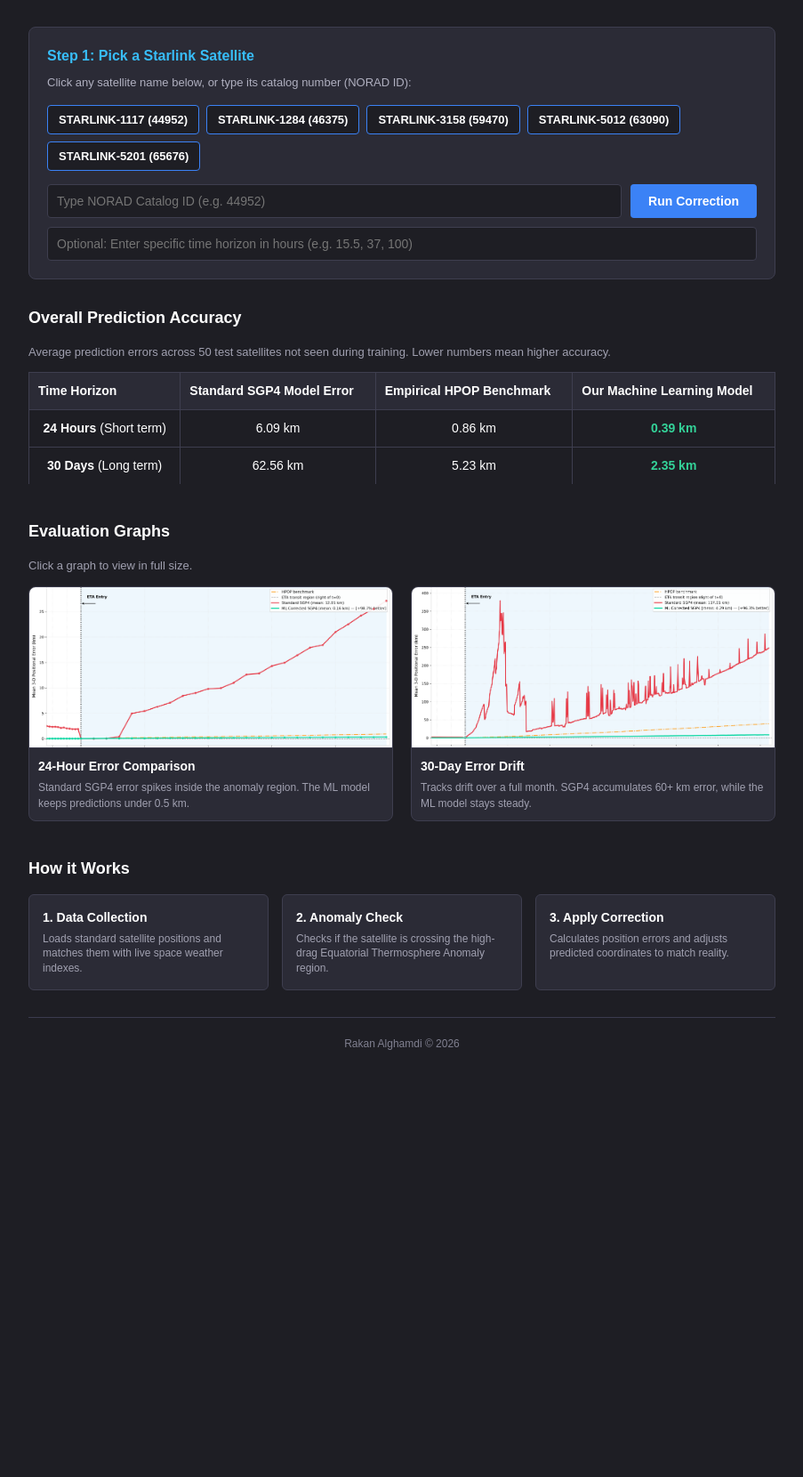
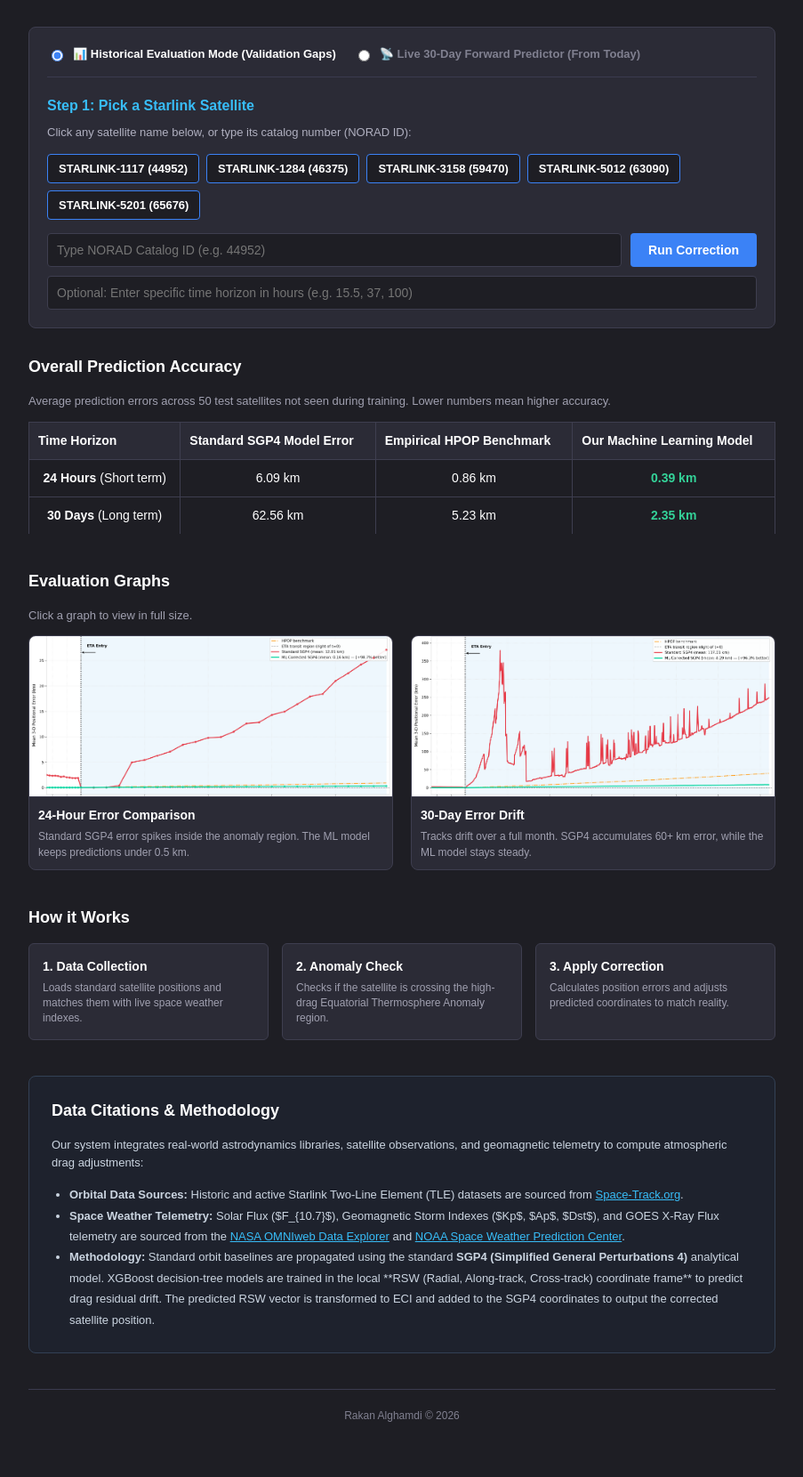
Before and after one commit to RakanCoder67/ETA_PREDICTION, a FastAPI app: page / in a window 1280 px wide. Shown: the part 198-1858 px from the top of the page at 89% size, without its empty margins (188-1091 px from the left). Before the commit the page ends 1378 px from the top, so only its background shows below. Run offline with FastAPI, Linux system fonts and the light colour scheme.

Commit message:
Add Data Citations & Methodology section, and introduce Live 30-Day Forward Predictor mode starting from Today

```diff
--- a/app.py
+++ b/app.py
@@ -59,6 +59,7 @@
 class PredictRequest(BaseModel):
     norad_id: int
     custom_hours: float | None = None
+    live_mode: bool = False
 
 # ---------------------------------------------------------------------------
 # Routes
@@ -138,9 +139,10 @@
         "Dst": float(sw_snap.get("Dst", 0.0)),
     }
 
-    # Check ETA status at epoch
+    # Check ETA status at epoch (or NOW in live mode)
     try:
-        jd0, fr0 = datetime_to_jd(tle_epoch.to_pydatetime())
+        ref_time = now_utc if req.live_mode else tle_epoch.to_pydatetime()
+        jd0, fr0 = datetime_to_jd(ref_time)
         _, r0, v0 = satrec.sgp4(jd0, fr0)
         lat0, lon0, alt0 = teme_to_geodetic(np.array(r0), jd0, fr0)
         from starlink_eta_corrector import get_geomagnetic_latitude
@@ -150,7 +152,11 @@
         in_eta_now = False
 
     # Build trajectory: key horizons
-    base_horizons = [24.0, 48.0, 72.0, 168.0, 360.0, 720.0]
+    if req.live_mode:
+        base_horizons = [0.0, 24.0, 48.0, 72.0, 168.0, 360.0, 720.0]
+    else:
+        base_horizons = [24.0, 48.0, 72.0, 168.0, 360.0, 720.0]
+
     if req.custom_hours is not None and req.custom_hours > 0:
         base_horizons.append(float(req.custom_hours))
 
@@ -160,7 +166,11 @@
     custom_point = None
 
     for h in HORIZONS_H:
-        t_target = tle_epoch.to_pydatetime() + timedelta(hours=h)
+        if req.live_mode:
+            t_target = now_utc + timedelta(hours=h)
+        else:
+            t_target = tle_epoch.to_pydatetime() + timedelta(hours=h)
+
         jd, fr = datetime_to_jd(t_target)
 
         # SGP4 baseline
@@ -170,7 +180,7 @@
 
         r_sgp4 = np.array(r_sgp4)
 
-        # ML corrected
+        # ML corrected (always propagate relative to standard start_epoch so BSTAR/time drift is model-consistent)
         try:
             r_ml, _, info = corrector.propagate_and_correct(satrec, tle_epoch.to_pydatetime(), t_target)
         except Exception:
@@ -211,5 +221,6 @@
         "space_weather": space_weather,
         "in_eta_now": bool(in_eta_now),
         "custom_point": custom_point,
+        "live_mode": bool(req.live_mode),
         "trajectory": trajectory,
     })
--- a/templates/index.html
+++ b/templates/index.html
@@ -438,7 +438,19 @@
 
     <!-- SIMULATOR TOOL -->
     <section class="tool-section">
-      <div class="step-title">Step 1: Pick a Starlink Satellite</div>
+      <!-- MODE SELECTOR -->
+      <div style="display: flex; gap: 20px; margin-bottom: 20px; border-bottom: 1px solid #3b3b4f; padding-bottom: 15px; flex-wrap: wrap;">
+        <label style="cursor: pointer; display: flex; align-items: center; gap: 8px; color: #ffffff; font-weight: bold; font-size: 13px;">
+          <input type="radio" name="sim-mode" value="evaluation" checked onchange="toggleSimMode()" style="accent-color: #3b82f6;" />
+          📊 Historical Evaluation Mode (Validation Gaps)
+        </label>
+        <label style="cursor: pointer; display: flex; align-items: center; gap: 8px; color: #808090; font-weight: bold; font-size: 13px;" id="mode-live-lbl">
+          <input type="radio" name="sim-mode" value="live" onchange="toggleSimMode()" style="accent-color: #06d6a0;" />
+          📡 Live 30-Day Forward Predictor (From Today)
+        </label>
+      </div>
+
+      <div class="step-title" id="step1-title">Step 1: Pick a Starlink Satellite</div>
       <p>Click any satellite name below, or type its catalog number (NORAD ID):</p>
 
       <div class="sat-picker">
@@ -485,6 +497,11 @@
       <!-- RESULTS PANEL -->
       <div id="results-block" class="results-block">
         <div class="step-title">Step 2: Satellite Correction Results</div>
+
+        <!-- Results Mode Banner -->
+        <div id="results-mode-banner" style="font-size: 13px; font-weight: bold; margin-bottom: 15px; padding: 8px 12px; border-radius: 4px;">
+          —
+        </div>
 
         <!-- Summary cards grid -->
         <div class="summary-grid">
@@ -615,6 +632,19 @@
       </div>
     </section>
 
+    <!-- CITATIONS & METHODOLOGY -->
+    <section class="compare-section" style="margin-top: 40px; background-color: rgba(30, 41, 59, 0.4); border: 1px solid #334155; padding: 25px; border-radius: 8px; text-align: left;">
+      <h2 style="margin-top: 0; color: #ffffff; text-align: left;">Data Citations &amp; Methodology</h2>
+      <p style="font-size: 13px; color: #cbd5e1; line-height: 1.6;">
+        Our system integrates real-world astrodynamics libraries, satellite observations, and geomagnetic telemetry to compute atmospheric drag adjustments:
+      </p>
+      <ul style="color: #cbd5e1; font-size: 13px; padding-left: 20px; line-height: 1.8; margin-bottom: 0; text-align: left;">
+        <li><strong>Orbital Data Sources:</strong> Historic and active Starlink Two-Line Element (TLE) datasets are sourced from <a href="https://www.space-track.org" target="_blank" style="color: #38bdf8; text-decoration: underline;">Space-Track.org</a>.</li>
+        <li><strong>Space Weather Telemetry:</strong> Solar Flux ($F_{10.7}$), Geomagnetic Storm Indexes ($Kp$, $Ap$, $Dst$), and GOES X-Ray Flux telemetry are sourced from the <a href="https://omniweb.gsfc.nasa.gov" target="_blank" style="color: #38bdf8; text-decoration: underline;">NASA OMNIweb Data Explorer</a> and <a href="https://www.swpc.noaa.gov" target="_blank" style="color: #38bdf8; text-decoration: underline;">NOAA Space Weather Prediction Center</a>.</li>
+        <li><strong>Methodology:</strong> Standard orbit baselines are propagated using the standard <strong>SGP4 (Simplified General Perturbations 4)</strong> analytical model. XGBoost decision-tree models are trained in the local **RSW (Radial, Along-track, Cross-track) coordinate frame** to predict drag residual drift. The predicted RSW vector is transformed to ECI and added to the SGP4 coordinates to output the corrected satellite position.</li>
+      </ul>
+    </section>
+
     <!-- FOOTER -->
     <footer>
       Rakan Alghamdi &copy; 2026
@@ -631,6 +661,29 @@
        PAGE LOGIC
        ========================================================================== */
     let predictionsChart = null;
+
+    function toggleSimMode() {
+      const mode = document.querySelector('input[name="sim-mode"]:checked').value;
+      const liveLabel = document.getElementById('mode-live-lbl');
+      const evalLabel = document.querySelector('input[value="evaluation"]').parentNode;
+
+      if (mode === 'live') {
+        liveLabel.style.color = '#ffffff';
+        evalLabel.style.color = '#808090';
+        document.getElementById('step1-title').textContent = 'Step 1: Select Satellite & Future Target (Live mode)';
+        document.getElementById('custom-hours-input').placeholder = 'Optional: Future time offset from Today in hours (e.g. 12, 36, 720)';
+      } else {
+        liveLabel.style.color = '#808090';
+        evalLabel.style.color = '#ffffff';
+        document.getElementById('step1-title').textContent = 'Step 1: Pick a Starlink Satellite';
+        document.getElementById('custom-hours-input').placeholder = 'Optional: Enter specific time horizon in hours (e.g. 15.5, 37, 100)';
+      }
+
+      const inputVal = document.getElementById('norad-input').value.trim();
+      if (inputVal) {
+        runPrediction();
+      }
+    }
 
     function selectSat(id) {
       document.getElementById('norad-input').value = id;
@@ -657,6 +710,8 @@
 
       const customHoursInput = document.getElementById('custom-hours-input').value.trim();
       const customHours = customHoursInput ? parseFloat(customHoursInput) : null;
+      const simMode = document.querySelector('input[name="sim-mode"]:checked').value;
+      const isLiveMode = (simMode === 'live');
 
       document.getElementById('predict-btn').disabled = true;
       document.getElementById('loading-spinner').style.display = 'block';
@@ -664,7 +719,7 @@
       document.getElementById('results-block').style.display = 'none';
 
       try {
-        const reqBody = { norad_id: noradId };
+        const reqBody = { norad_id: noradId, live_mode: isLiveMode };
         if (customHours !== null && !isNaN(customHours) && customHours > 0) {
           reqBody.custom_hours = customHours;
         }
@@ -697,6 +752,24 @@
     }
 
     function populateResults(data) {
+      // Results Mode Banner
+      const banner = document.getElementById('results-mode-banner');
+      if (data.live_mode) {
+        banner.style.color = '#06d6a0';
+        banner.style.borderColor = '#06d6a0';
+        banner.style.backgroundColor = 'rgba(6, 214, 160, 0.08)';
+        banner.style.borderStyle = 'dashed';
+        banner.style.borderWidth = '1px';
+        banner.textContent = '📡 Live 30-Day Forward Predictor (Propagating target positions starting Today)';
+      } else {
+        banner.style.color = '#3b82f6';
+        banner.style.borderColor = '#3b82f6';
+        banner.style.backgroundColor = 'rgba(59, 130, 246, 0.08)';
+        banner.style.borderStyle = 'dashed';
+        banner.style.borderWidth = '1px';
+        banner.textContent = '📊 Historical Evaluation Mode (Comparing predicted drift to historic TLE observations)';
+      }
+
       // Summary cards
       document.getElementById('summary-sat-name').textContent = data.satellite_name;
       document.getElementById('summary-sat-id').textContent = `NORAD Catalog ID: ${data.norad_id} | Epoch: ${data.tle_epoch.replace('T', ' ').replace('Z', ' UTC')}`;
@@ -730,6 +803,7 @@
 
       // Chart mapping
       const chartLabels = data.trajectory.map(p => {
+        if (p.offset_hours === 0) return 'Today (Now)';
         const prefix = p.is_custom ? '★ +' : '+';
         return p.offset_hours < 168 ? `${prefix}${p.offset_hours}h` : `${prefix}${Number((p.offset_hours/24).toFixed(1))}d`;
       });
@@ -748,10 +822,10 @@
         data: {
           labels: chartLabels,
           datasets: [{
-            label: 'Position Error Fixed (km)',
+            label: data.live_mode ? 'Applied ML Orbit Shift (km)' : 'Position Error Fixed (km)',
             data: chartData,
-            borderColor: '#3b82f6',
-            backgroundColor: 'rgba(59, 130, 246, 0.1)',
+            borderColor: data.live_mode ? '#06d6a0' : '#3b82f6',
+            backgroundColor: data.live_mode ? 'rgba(6, 214, 160, 0.1)' : 'rgba(59, 130, 246, 0.1)',
             borderWidth: 2,
             pointBackgroundColor: pointColors,
             pointRadius: pointRadii,
@@ -784,7 +858,12 @@
       const tbody = document.getElementById('trajectory-table-body');
       tbody.innerHTML = '';
       data.trajectory.forEach(pt => {
-        const horizonStr = pt.offset_hours < 168 ? `+${pt.offset_hours} Hours` : `+${Number((pt.offset_hours/24).toFixed(1))} Days`;
+        let horizonStr = '';
+        if (pt.offset_hours === 0) {
+          horizonStr = 'Today (Now)';
+        } else {
+          horizonStr = pt.offset_hours < 168 ? `+${pt.offset_hours} Hours` : `+${Number((pt.offset_hours/24).toFixed(1))} Days`;
+        }
         const rowStyle = pt.is_custom ? 'background-color: rgba(251, 191, 36, 0.15); font-weight: bold;' : '';
         const customBadge = pt.is_custom ? ' <span style="color:#fbbf24; font-size:10px;">(Custom Target)</span>' : '';
 
```
